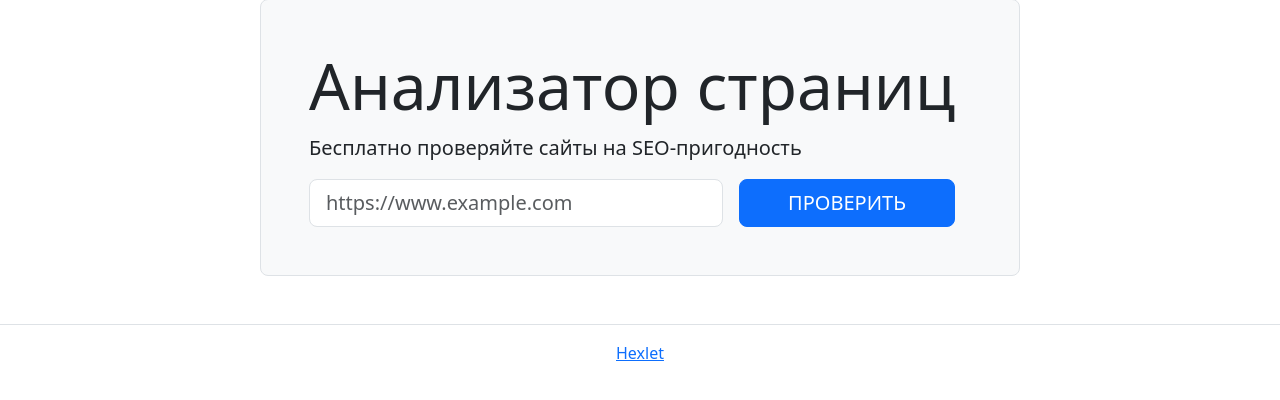
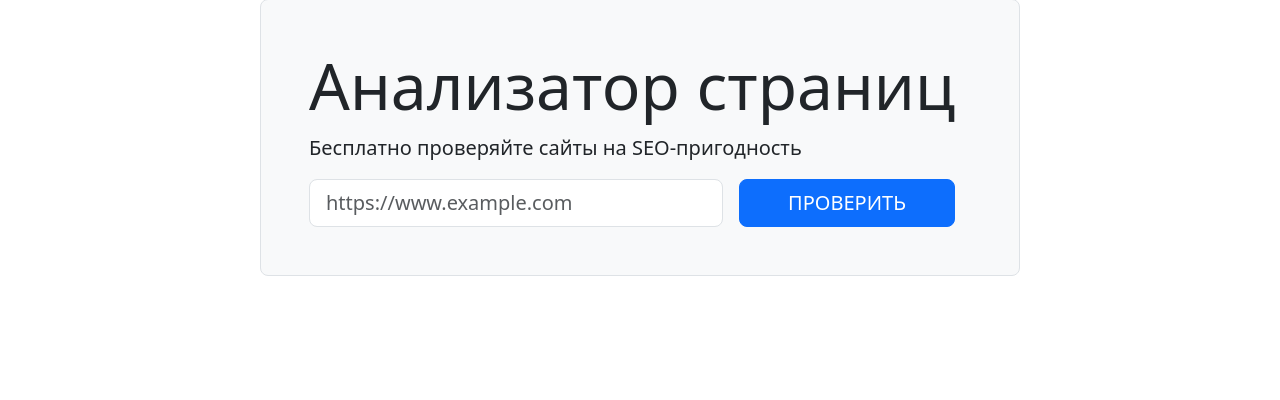
Before and after one commit to DLineX/python-project-83, a Flask app: page / in a window 1280 px wide. Shown: the part 81-481 px from the top of the page. Run offline with Flask 3, Linux system fonts and the light colour scheme; some libraries are stand-ins or nearby versions.

Commit message:
Update index.html

```diff
--- a/page_analyzerr/templates/index.html
+++ b/page_analyzerr/templates/index.html
@@ -27,13 +27,5 @@
     {% block content %}
     {% endblock %}
   </body>
-<footer class="border-top py-3 mt-5 flex-shrink-0">
-  <div class="container-lg">
-    <div class="text-center">
-      <a href="https://ru.hexlet.io/" target="_blank">Hexlet</a>
-    </div>
-  </div>
-</footer>
-
 </body>
 </html>
```
